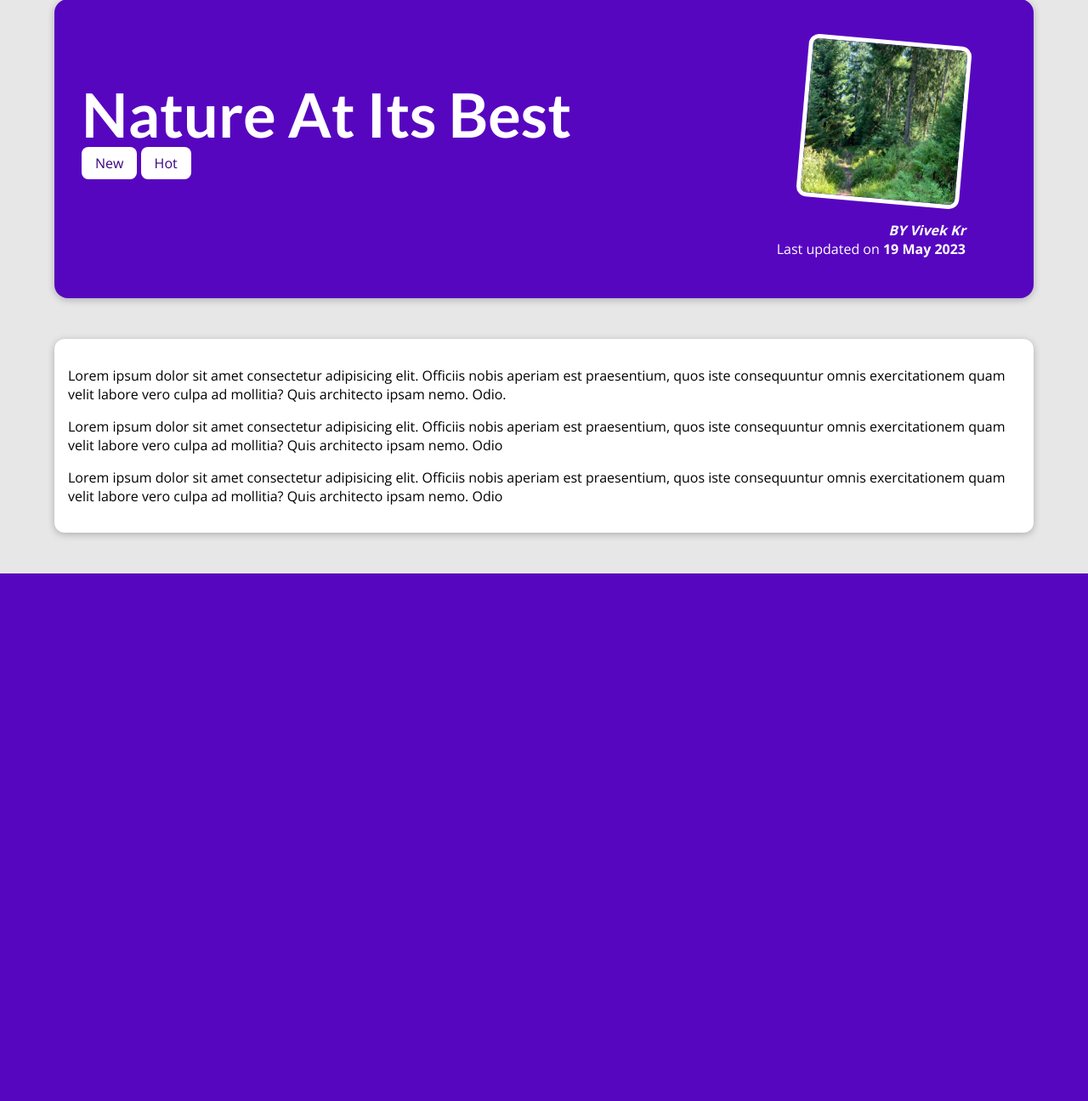
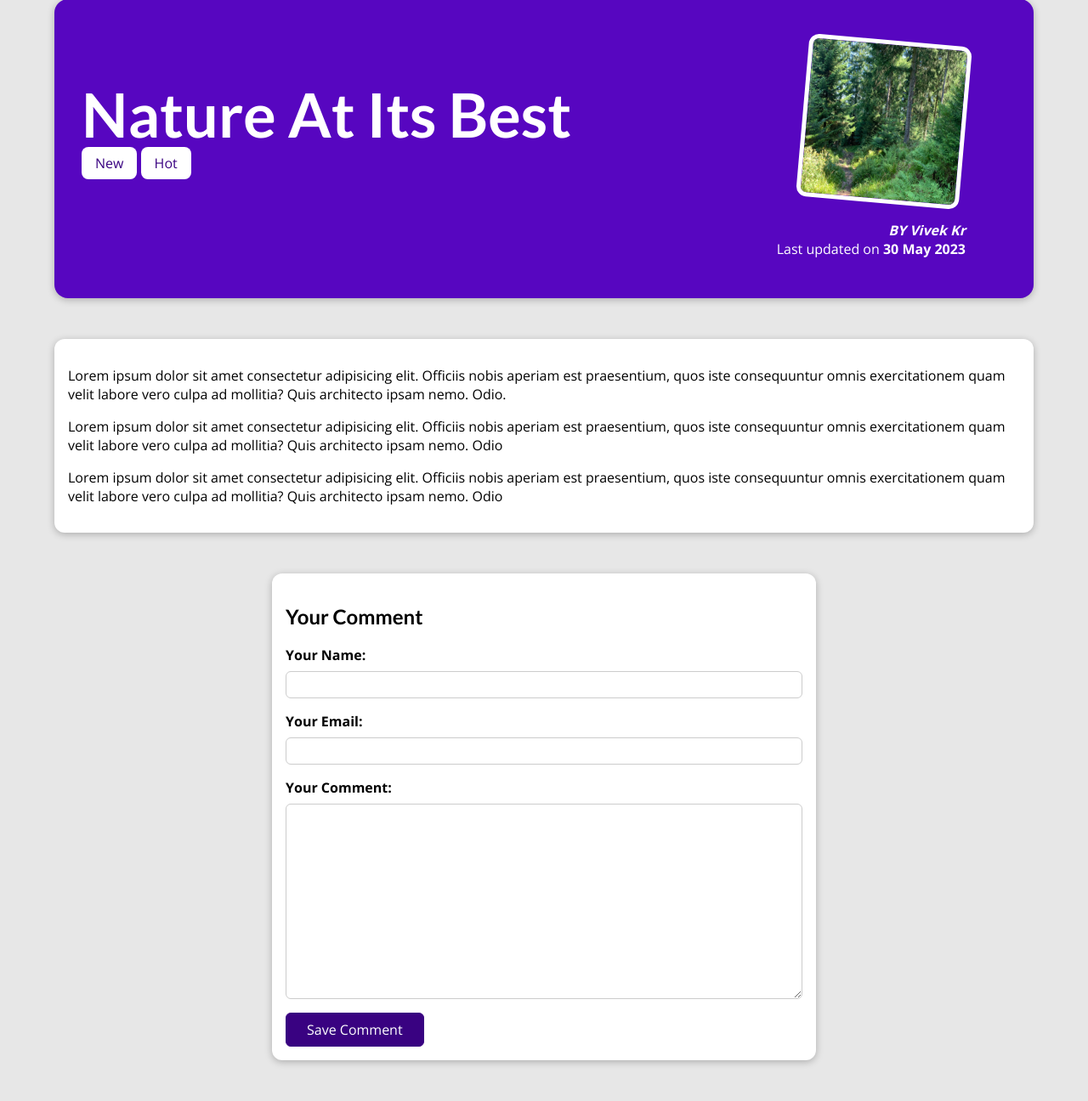
Before and after one commit to Vivek-5380/myblog, a Django app: a page that uses blog/templates/blog/post-detail.html in a window 1280 px wide. Shown: the part 129-1425 px from the top of the page at 85% size. Before the commit the page ends 804 px from the top, so only its background shows below. Run offline with Django 4.2, Linux system fonts and the light colour scheme; data comes from the database, SQL or seed files in the repository.

Commit message:
Added comments

```diff
--- /dev/null
+++ b/blog/forms.py
@@ -0,0 +1,13 @@
+from django import forms
+
+from .models import Comment
+
+class CommentForm(forms.ModelForm):
+    class Meta:
+        model = Comment
+        exclude = ["post"]
+        labels = {
+          "user_name": "Your Name",
+          "user_email": "Your Email",
+          "text": "Your Comment"
+        }
--- a/blog/models.py
+++ b/blog/models.py
@@ -24,7 +24,7 @@
 class Post(models.Model):
     title = models.CharField(max_length=150)
     excerpt = models.CharField(max_length=200)
-    image_name = models.CharField(max_length=100)
+    image = models.ImageField(upload_to="posts" , null=True)
     date = models.DateField(auto_now=True)
     slug = models.SlugField(unique=True , db_index=True)
     content = models.TextField(validators=[MinLengthValidator(10)])
@@ -33,3 +33,10 @@
 
     def __str__(self) :
         return f"{self.title} ({self.date})"
+
+class Comment(models.Model):
+    user_name = models.CharField(max_length=120)
+    user_email = models.EmailField()
+    text = models.TextField(max_length=400)
+    post = models.ForeignKey(
+        Post, on_delete=models.CASCADE, related_name="comments")
--- a/blog/static/blog/post-details.css
+++ b/blog/static/blog/post-details.css
@@ -73,3 +73,113 @@
   padding: 0.5rem 1rem;
   border-radius: 8px;
 }
+
+#comment-form {
+  margin: 3rem auto;
+  width: 90%;
+  max-width: 40rem;
+  border-radius: 12px;
+  background-color: white;
+  box-shadow: 0 2px 8px rgba(0, 0, 0, 0.25);
+  padding: 1rem;
+}
+
+#comment-form button {
+  font: inherit;
+  background-color: #390281;
+  color: white;
+  border: 1px solid #390281;
+  padding: 0.5rem 1.5rem;
+  border-radius: 6px;
+  cursor: pointer;
+}
+
+#comment-form button:hover,
+#comment-form button:active {
+  background-color: #4f0ba7;
+  border-color: #4f0ba7;
+}
+
+.form-control {
+  margin-bottom: 1rem;
+}
+
+.form-control label {
+  font-weight: bold;
+  margin-bottom: 0.5rem;
+  display: block;
+}
+
+.form-control input,
+.form-control textarea {
+  display: block;
+  width: 100%;
+  font: inherit;
+  padding: 0.25rem;
+  border-radius: 6px;
+  border: 1px solid #ccc;
+}
+
+.errorlist {
+  list-style: none;
+  margin: 0.5rem 0;
+  padding: 0;
+  color: #d6000b;
+}
+
+.invalid label {
+  color: #d6000b;
+}
+
+.invalid input,
+.invalid textarea {
+  border-color: #d6000b;
+  background-color: #ffe6e7;
+}
+
+#alert {
+  margin: 8rem auto 3rem auto;
+  border: 1px solid #d6000b;
+  background-color: #ffe6e7;
+  padding: 1rem;
+  width: 90%;
+  max-width: 40rem;
+}
+
+#alert a {
+  text-decoration: none;
+  border: 1px solid #d6000b;
+  background-color: #d6000b;
+  color: white;
+  padding: 0.25rem 1.5rem;
+  border-radius: 6px;
+}
+
+#comments {
+  margin: 3rem auto;
+  width: 90%;
+  max-width: 60rem;
+  border-radius: 12px;
+  background-color: white;
+  box-shadow: 0 2px 8px rgba(0, 0, 0, 0.25);
+  padding: 1rem 2rem;
+}
+
+#comments ul {
+  list-style: none;
+  margin: 0;
+  padding: 0;
+}
+
+#comments li {
+  margin-bottom: 1rem;
+  border-bottom: 2px solid #ccc;
+}
+
+#comments li:last-of-type {
+  border-bottom: none;
+}
+
+#comments h2 {
+  color: #464646;
+}
--- a/blog/templates/blog/includes/post.html
+++ b/blog/templates/blog/includes/post.html
@@ -2,7 +2,7 @@
 <li>
     <article class="post">
         <a href="{% url 'post-detail-page' post.slug %}">
-            <img src="{% static 'blog/images/'|add:post.image_name %}" alt="{{ post.title }}" />
+            <img src="{{ post.image.url }}" alt="{{ post.title }}" />
             <div class="post__content">
                 <h3>{{ post.title }}</h3>
                 <p>
--- a/blog/templates/blog/post-detail.html
+++ b/blog/templates/blog/post-detail.html
@@ -19,7 +19,7 @@
             {% endfor %}
         </div>
         <article>
-            <img src="{% static 'blog/images/'|add:post.image_name %}" alt="{{post.title}}" />
+            <img src="{{ post.image.url }}" alt="{{post.title}}" />
             <address>BY  <a href="mailto:{{ post.author.email_address }}">{{post.author}}</a></address>
             <div>
                 Last updated on <time>{{ post.date|date:"d M Y" }}</time>
@@ -30,4 +30,18 @@
     <main>
        {{post.content  | linebreaks}}
     </main>
+
+    <section id="comment-form">
+    <h2>Your Comment</h2>
+    <form action="{% url "post-detail-page" post.slug %}" method="POST">
+        {% csrf_token %}
+        {% for form_field in comment_form %}
+        <div class="form-control">
+            {{ form_field.label_tag }}
+            {{ form_field }}
+            {{ form_field.errors }}
+        </div>
+        {% endfor %}
+        <button>Save Comment</button>
+  </form>
 {% endblock content %}
--- a/blog/urls.py
+++ b/blog/urls.py
@@ -2,7 +2,7 @@
 from . import views
 
 urlpatterns = [
-    path("", views.starting_page, name="starting-page"),
-    path("posts", views.posts, name="posts-page"),
-    path("posts/<slug:slug>", views.post_detail, name="post-detail-page"),
+    path("", views.StartingPageView.as_view(), name="starting-page"),
+    path("posts", views.AllPostsView.as_view(), name="posts-page"),
+    path("posts/<slug:slug>", views.SinglePostView.as_view(), name="post-detail-page"),
 ]
--- a/blog/views.py
+++ b/blog/views.py
@@ -1,24 +1,88 @@
+from typing import Any, Dict
+
+from django.http import HttpResponseRedirect
+from django.urls import reverse
+from django.views import View
+from .forms import CommentForm
 from .models import Author , Post , Tag
 from django.shortcuts import render, get_object_or_404
+from django.views.generic import ListView , DetailView
 
 # Create your views here.
 
+class StartingPageView(ListView):
+    template_name = "blog/index.html"
+    model = Post
+    ordering = ["-date"]
+    context_object_name = "posts"
+    def get_queryset(self):
+        queryset = super().get_queryset()
+        data = queryset[:3]
+        return data
 
-def starting_page(request):
-    latest_post = Post.objects.all().order_by("-date")[:3]
-    return render(request, "blog/index.html" , {
-        "posts" : latest_post,
-    })
+class AllPostsView(ListView):
+    template_name = "blog/all-posts.html"
+    model = Post
+    ordering = ["-date"]
+    context_object_name = "all_posts"
 
-def posts(request):
-    all_posts = Post.objects.all().order_by("-date")
-    return render(request,"blog/all-posts.html" , {
-        "all_posts" : all_posts
-    })
 
-def post_detail(request,slug):
-    identified_post = get_object_or_404(Post , slug= slug)
-    return render(request,"blog/post-detail.html",{
-        "post" : identified_post,
-        "post_tags" : identified_post.tags.all()
-    })
+class SinglePostView(View):
+    def get(self, request, slug):
+        post = Post.objects.get(slug=slug)
+        context = {
+          "post": post,
+          "post_tags": post.tags.all(),
+          "comment_form": CommentForm()
+        }
+        return render(request, "blog/post-detail.html", context)
+
+    def post(self, request, slug):
+        comment_form = CommentForm(request.POST)
+        post = Post.objects.get(slug=slug)
+
+        if comment_form.is_valid():
+          comment = comment_form.save(commit=False)
+          comment.post = post
+          comment.save()
+
+          return HttpResponseRedirect(reverse("post-detail-page", args=[slug]))
+
+        context = {
+          "post": post,
+          "post_tags": post.tags.all(),
+          "comment_form": comment_form
+        }
+        return render(request, "blog/post-detail.html", context)
+
+# class SinglePostView(DetailView):
+#     model = Post
+#     template_name = "blog/post-detail.html"
+
+#     def get_context_data(self, **kwargs):
+#         context = super().get_context_data(**kwargs)
+#         context["post_tags"] = self.object.tags.all()
+#         context["comment_form"] = CommentForm()
+#         return context
+
+
+
+
+# def starting_page(request):
+#     latest_post = Post.objects.all().order_by("-date")[:3]
+#     return render(request, "blog/index.html" , {
+#         "posts" : latest_post,
+#     })
+
+# def posts(request):
+#     all_posts = Post.objects.all().order_by("-date")
+#     return render(request,"blog/all-posts.html" , {
+#         "all_posts" : all_posts
+#     })
+
+# def post_detail(request,slug):
+#     identified_post = get_object_or_404(Post , slug= slug)
+#     return render(request,"blog/post-detail.html",{
+#         "post" : identified_post,
+#         "post_tags" : identified_post.tags.all()
+#     })
--- a/myblog/settings.py
+++ b/myblog/settings.py
@@ -128,3 +128,6 @@
 # https://docs.djangoproject.com/en/4.1/ref/settings/#default-auto-field
 
 DEFAULT_AUTO_FIELD = 'django.db.models.BigAutoField'
+
+MEDIA_ROOT = BASE_DIR / "uploads"
+MEDIA_URL = "/files/"
--- a/myblog/urls.py
+++ b/myblog/urls.py
@@ -15,8 +15,10 @@
 """
 from django.contrib import admin
 from django.urls import path , include
+from django.conf.urls.static import static
+from django.conf import settings
 
 urlpatterns = [
     path('admin/', admin.site.urls),
     path('', include("blog.urls"))
-]
+] + static(settings.MEDIA_URL , document_root = settings.MEDIA_ROOT)
```
Also changed, not shown: blog/static/blog/stored-posts.css (added, +39 -0 lines), blog/migrations/0002_remove_post_image_name_post_image.py (added), db.sqlite3, uploads/posts/coding.jpg (renamed from blog/static/blog/images/coding.jpg), uploads/posts/mountains.jpg (renamed from blog/static/blog/images/mountains.jpg), uploads/posts/woods.jpg (renamed from blog/static/blog/images/woods.jpg).
